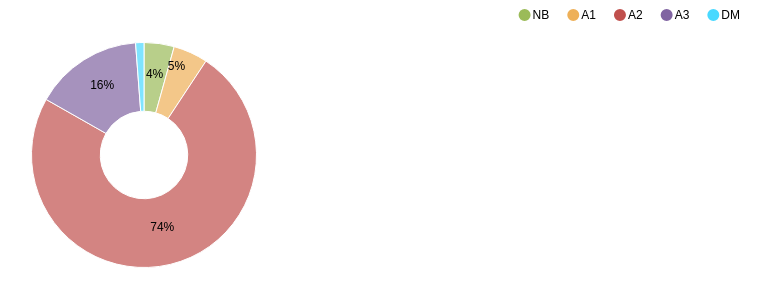
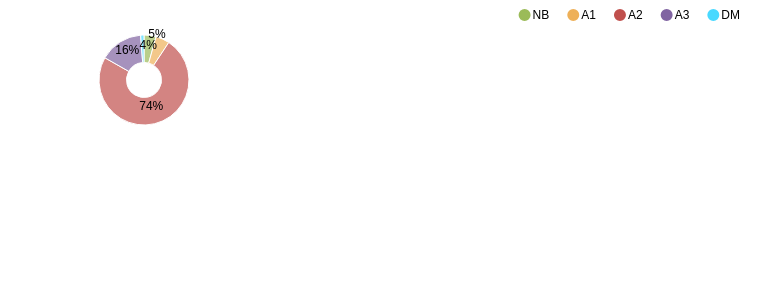
Before and after one commit to NYCDOB/NVD3_DOB, a website: page examples/PermitsIssuedRenewedByJobTypeDonut_2011_2016.html in a window 1280 px wide. Shown: the whole page, without its empty margins (496-1266 px from the left). Drawn offline with nearby package versions, Linux system fonts and the light colour scheme.

Commit message:
Update PermitsIssuedRenewedByJobTypeDonut_2011_2016.html

```diff
--- a/examples/PermitsIssuedRenewedByJobTypeDonut_2011_2016.html
+++ b/examples/PermitsIssuedRenewedByJobTypeDonut_2011_2016.html
@@ -29,7 +29,7 @@
 </head>
 <body>
 
-<div class="testBlock"><svg width="100%" height="300" id="test1"></svg></div>
+<div class="testBlock"><svg width="300" height="100%" id="test1"></svg></div>
 
 
 <script>
```
